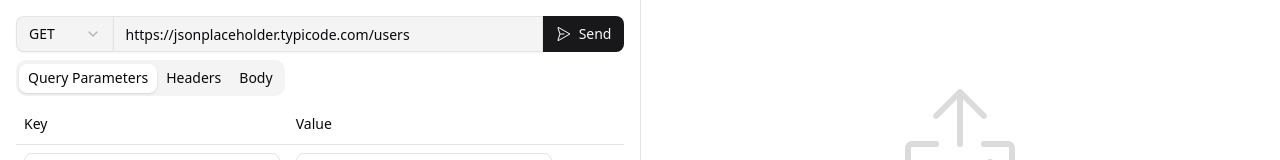
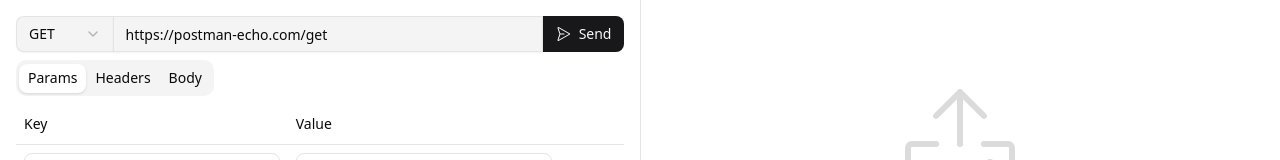
Before and after one commit to joeattardi/scratchapi, a React (Vite) app: page / in a window 1280 px wide. Shown: the top 160 px of the page. Built offline with nearby package versions, Linux system fonts and the light colour scheme.

Commit message:
Add request headers

```diff
--- a/src/main/sendRequest.ts
+++ b/src/main/sendRequest.ts
@@ -1,5 +1,6 @@
 import { type IpcMainInvokeEvent } from 'electron';
 import type { HttpRequest, HttpResponse } from '../shared/types';
+import pkg from '../../package.json';
 
 async function getResponseBody(response: Response) {
     const rawBody = await response.text();
@@ -13,7 +14,10 @@
 export async function sendRequest(_event: IpcMainInvokeEvent, request: HttpRequest): Promise<HttpResponse> {
     const startTime = Date.now();
     const response = await fetch(request.url, {
-        method: request.method
+        method: request.method,
+        headers: {
+            'User-Agent': request.headers['user-agent'] || `ScratchAPI/${pkg.version}`
+        }
     });
 
     const body = await getResponseBody(response);
--- a/src/renderer/App.tsx
+++ b/src/renderer/App.tsx
@@ -12,7 +12,7 @@
 export default function App() {
     const [response, setResponse] = useState<HttpResponse | null>(null);
     const [isLoading, setLoading] = useState(false);
-    const [url, setUrl] = useState<string>('https://jsonplaceholder.typicode.com/users');
+    const [url, setUrl] = useState<string>('https://postman-echo.com/get');
     const [method, setMethod] = useState<HttpMethod>('GET');
 
     async function onClickSend() {
@@ -20,6 +20,7 @@
         setResponse(null);
         const response = await window.electronAPI.sendRequest({
             method,
+            headers: {},
             url
         });
 
--- a/src/renderer/locales/en.json
+++ b/src/renderer/locales/en.json
@@ -4,7 +4,7 @@
         "send": "Send",
         "method": "Method",
         "params": {
-            "title": "Query Parameters",
+            "title": "Params",
             "key": "Key",
             "value": "Value",
             "add": "Add Parameter"
--- a/src/shared/types.ts
+++ b/src/shared/types.ts
@@ -2,6 +2,7 @@
 
 export interface HttpRequest {
     method: HttpMethod;
+    headers: HeadersInit;
     url: string;
 }
 
```
